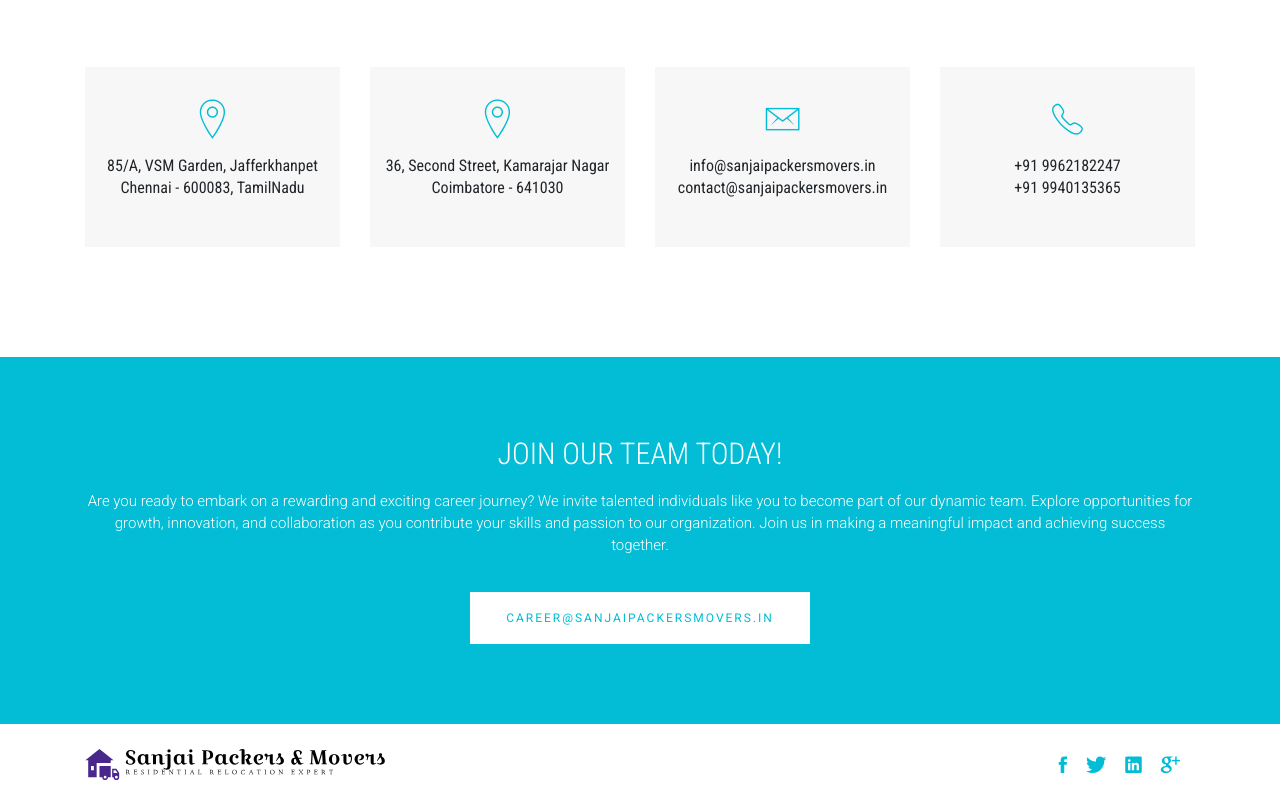
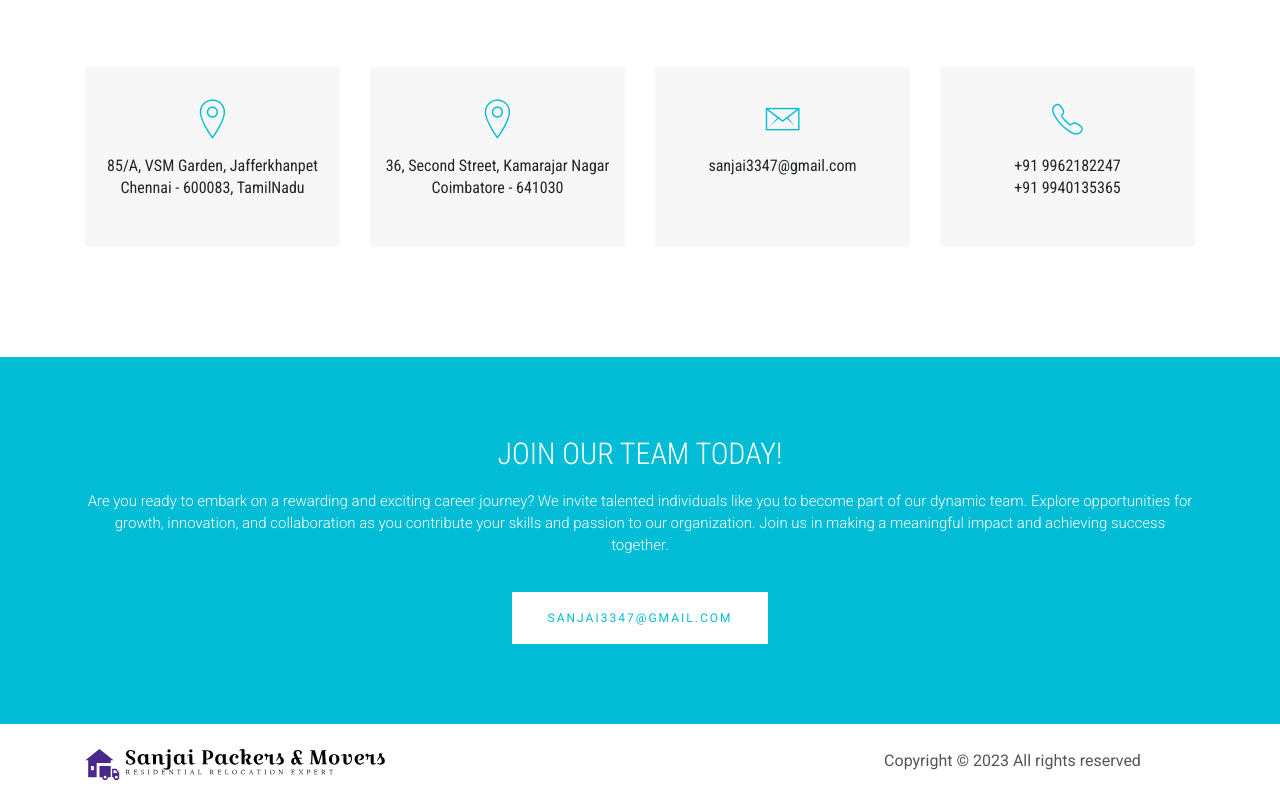
Before and after one commit to Chandru3090/sanjai-packers-and-movers-jquery, a plain HTML site: page contact.html in a window 1280 px wide. Shown: the part 1008-1815 px from the top of the page. Drawn offline with Linux system fonts and the light colour scheme; files whose address does not match are found by name; a web font is replaced by a local one.

Commit message:
Email and Copyrights Updated

```diff
--- a/contact.html
+++ b/contact.html
@@ -54,7 +54,7 @@
           <ul>
             <li title="Contact to: 9962182247 | 9940135365"><i class="ion-android-call"></i>9962182247, 9940135365</li>
             <li><i class="ion-android-calendar"></i>24/7 Service</li>
-            <li title="Mail to: info@sanjaipackersmovers.in"><i class="ion-email"></i>info@sanjaipackersmovers.in</li>
+            <li title="Mail to: sanjai3347@gmail.com"><i class="ion-email"></i>sanjai3347@gmail.com</li>
           </ul>
         </div>
       </div>
@@ -205,7 +205,7 @@
         <div class="col-lg-3 col-sm-6">
           <div class="email wow fadeInLeft" data-wow-duration="500ms" data-wow-delay=".7s">
             <i class="ion-ios-email-outline"></i>
-            <h5>info@sanjaipackersmovers.in<br />contact@sanjaipackersmovers.in</h5>
+            <h5>sanjai3347@gmail.com</h5>
           </div>
         </div>
         <div class="col-lg-3 col-sm-6">
@@ -229,9 +229,9 @@
               dynamic team. Explore opportunities for growth, innovation, and collaboration as you contribute your
               skills and passion to our organization. Join us in making a meaningful impact and achieving success
               together.</p>
-            <a href="javascript:void(0)" title="career@sanjaipackersmovers.in"
+            <a href="javascript:void(0)" title="sanjai3347@gmail.com"
               class="btn btn-default btn-contact wow fadeInDown" data-wow-delay=".7s"
-              data-wow-duration="500ms">career@sanjaipackersmovers.in</a>
+              data-wow-duration="500ms">sanjai3347@gmail.com</a>
           </div>
         </div>
 
@@ -251,26 +251,9 @@
         </div>
         <div class="col-md-4 col-12">
           <!-- Social Media -->
-          <ul class="social text-center text-md-right text-lg-right">
+          <ul class="social text-center">
             <li>
-              <a href="http://wwww.fb.com/themefisher" class="Facebook">
-                <i class="ion-social-facebook"></i>
-              </a>
-            </li>
-            <li>
-              <a href="http://wwww.twitter.com/themefisher" class="Twitter">
-                <i class="ion-social-twitter"></i>
-              </a>
-            </li>
-            <li>
-              <a href="#" class="Linkedin">
-                <i class="ion-social-linkedin"></i>
-              </a>
-            </li>
-            <li>
-              <a href="http://wwww.fb.com/themefisher" class="Google Plus">
-                <i class="ion-social-googleplus"></i>
-              </a>
+              Copyright © 2023 All rights reserved
             </li>
           </ul>
         </div>
@@ -320,7 +303,7 @@
           Host: "smtp.elasticemail.com",
           Username: "l.chandran3090@gmail.com",
           Password: "A75CC82FC6284A89E384D83B4B40C5FC963B",
-          To: "l.chandran3090@gmail.com",
+          To: "sanjai3347@gmail.com",
           From: formValue.username,
           Subject: formValue.subject,
           Body: formValue.message
--- a/css/style.css
+++ b/css/style.css
@@ -898,6 +898,7 @@ article {
   background: #F7F7F7;
   padding: 20px 0 40px 0;
   margin-bottom: 20px;
+  min-height: 180px;
 }
 
 #contact-section .address i,
```
Also changed, not shown: about.html (+3 -20 lines), bill-for-claim.html (+3 -20 lines), index.html (+3 -22 lines), service.html (+3 -20 lines).
